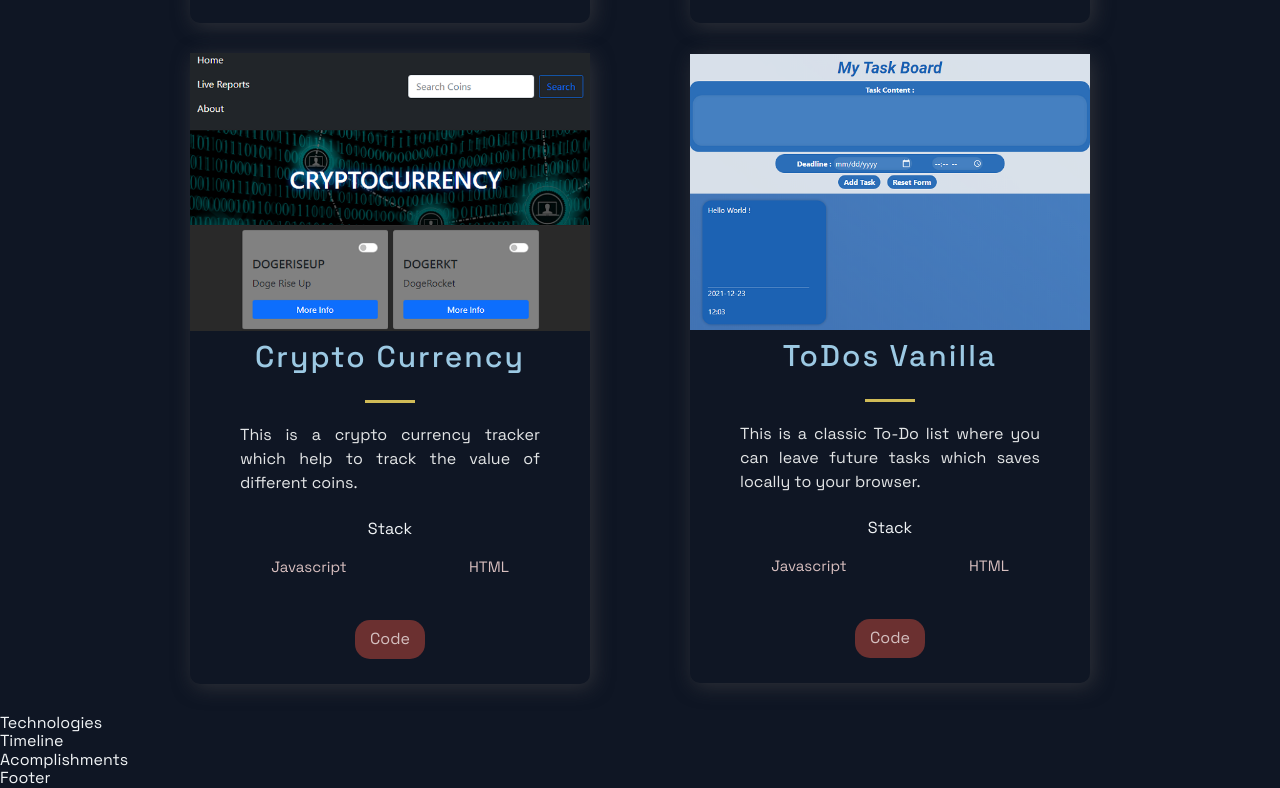
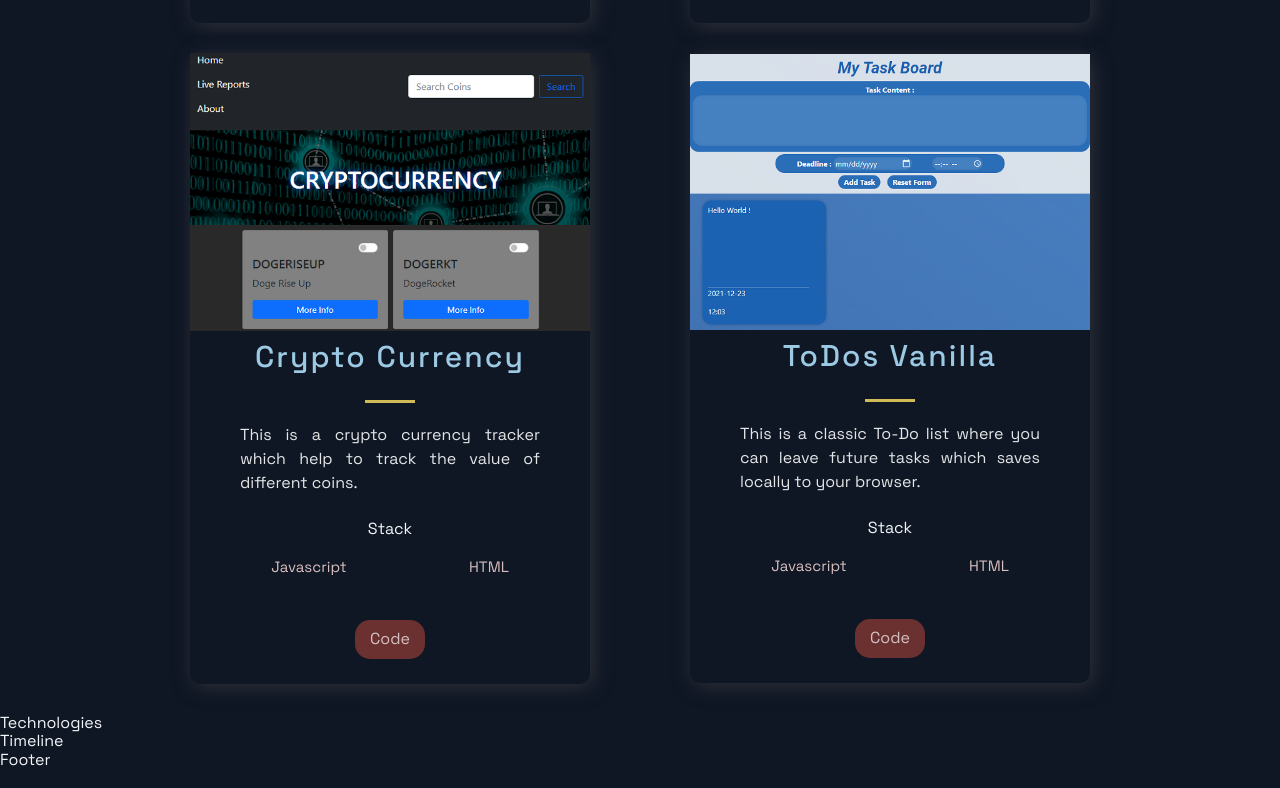
Before and after one commit to OhadMY/Portfolio-Website, a Next.js app: page / in a window 1280 px wide. Shown: the part 1440-2228 px from the top of the page. Built offline with nearby package versions, Linux system fonts and the light colour scheme.

Commit message:
Minor changes

```diff
--- a/src/pages/index.js
+++ b/src/pages/index.js
@@ -17,7 +17,7 @@ const Home = () => {
       <Projects />
       <Technologies />
       <Timeline />
-      <Acomplishments />
+      {/* <Acomplishments /> */}
     </Layout>
   );
 };
--- a/src/styles/theme.js
+++ b/src/styles/theme.js
@@ -1,7 +1,7 @@
-import { ThemeProvider } from 'styled-components';
+import { ThemeProvider } from "styled-components";
 
 import theme from "../themes/default";
-import GlobalStyles from './globals';
+import GlobalStyles from "./globals";
 
 const Theme = ({ children }) => (
   <ThemeProvider theme={theme}>
```
Also changed, not shown: src/themes/default.js (+7 -7 lines).
